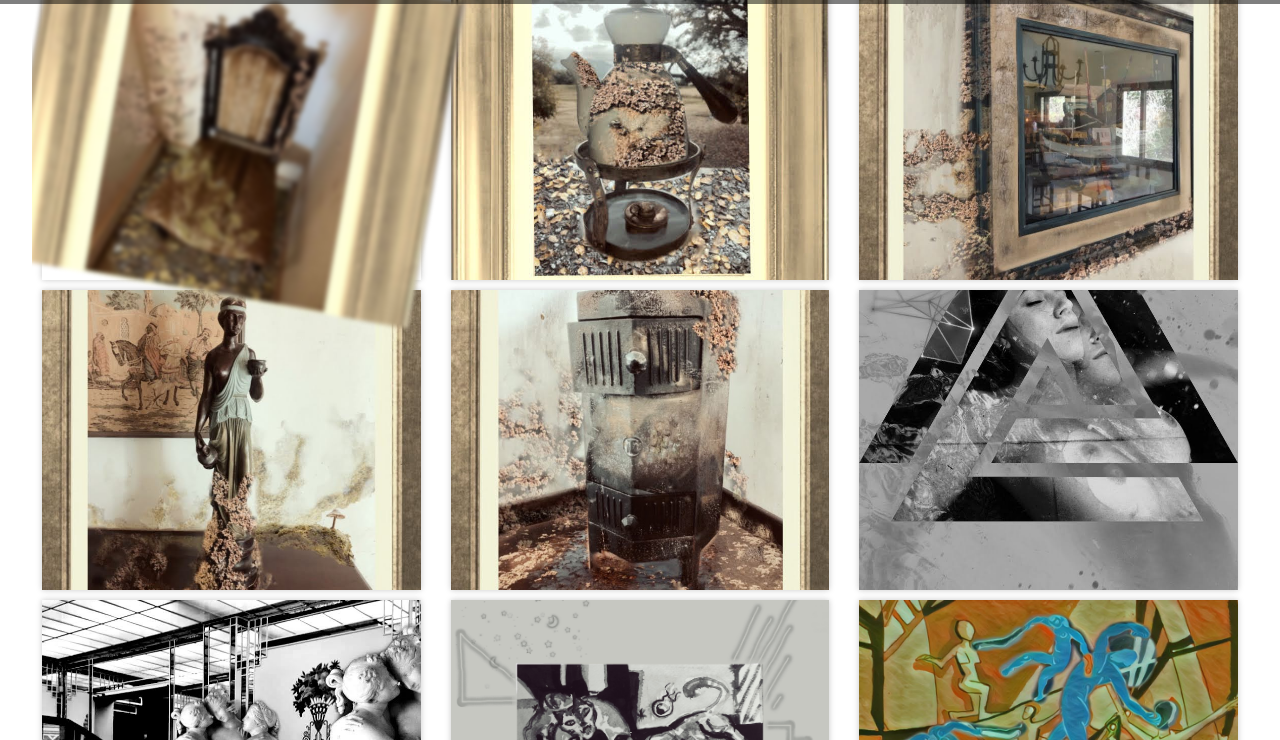
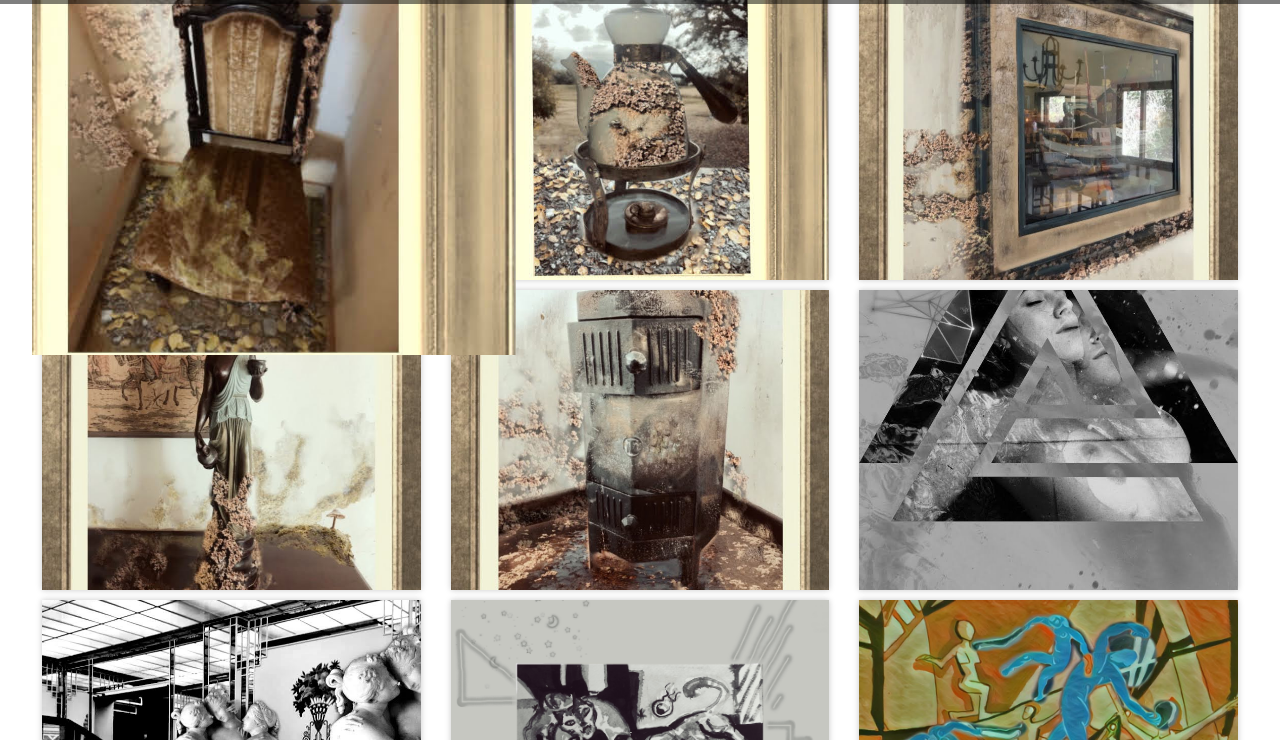
Before and after one commit to ednacoveja/pagweb-galeria-arte, a website: page index.html in a window 1280 px wide. In both pictures the pointer is over the picture 231 px from the left and 190 px from the top of the page. Shown: the part 60-800 px from the top of the page. Drawn offline with nearby package versions, Linux system fonts and the light colour scheme.

Commit message:
cambio de estilo en las imagenes

```diff
--- a/css/estilos.css
+++ b/css/estilos.css
@@ -111,7 +111,8 @@ body {
     color: black;
     box-shadow: 0 12px 16px 0 rgba(0, 0, 0, 0.24), 0 17px 50px 0 rgba(0, 0, 0, 0.19);
 }
-.active{
+
+.active {
     background-color: rgb(238, 220, 192);
 }
 
@@ -145,7 +146,6 @@ h1 {
     vertical-align: top;
     object-fit: cover;
     transition: transform 1s;
-
 }
 
 .galeria>a {
@@ -156,8 +156,10 @@ h1 {
 }
 
 .galeria a:hover img {
-    filter: blur(2px);
-    transform: rotate(10deg) scale(1.1);
+    -webkit-transform: scale(1.5);
+    -moz-transform: scale(1.5);
+    -o-transform: scale(1.5);
+    transform: scale(1.5);
 }
 
 .light-box {
@@ -224,7 +226,7 @@ h1 {
 
     .nav__button {
         display: flex;
-        flex-direction:row;
+        flex-direction: row;
         flex-wrap: wrap;
     }
 
```
